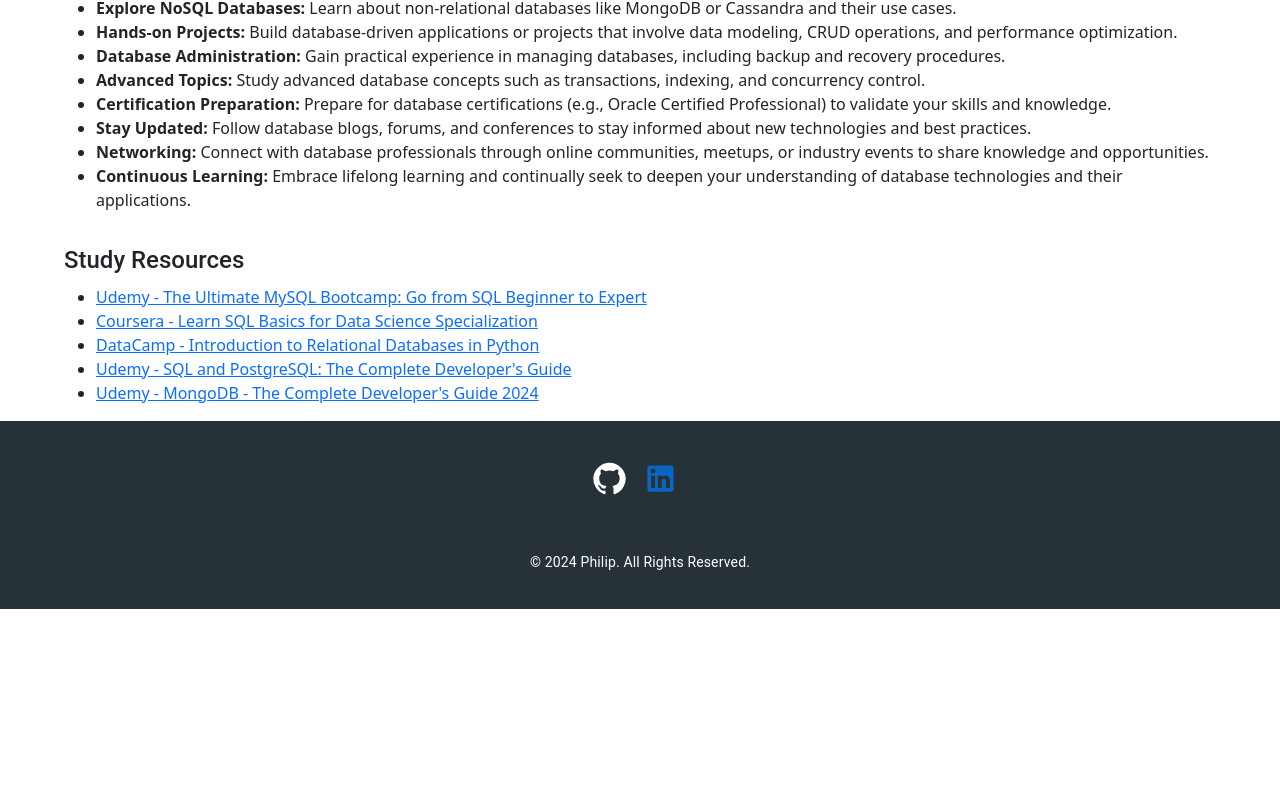
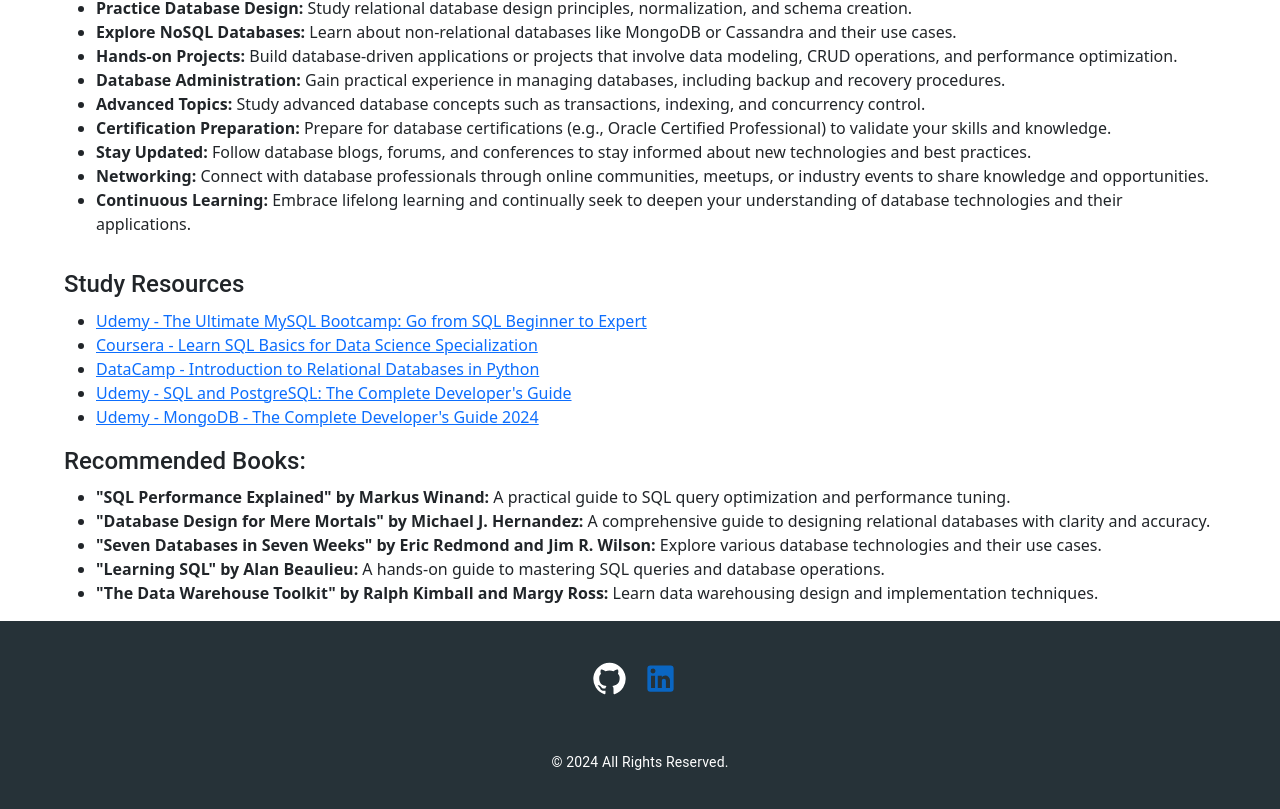
Before and after one commit to PythonShinobi/developer-path, a React (Create React App) app in the folder client/: page /database-developer in a window 1280 px wide. Shown: the part 1792-2601 px from the top of the page. Before the commit the page ends 2401 px from the top, so only its background shows below. Built offline with nearby package versions, Linux system fonts and the light colour scheme.

Commit message:
Update recommended books section.

```diff
--- a/client/src/api-developer/Api.jsx
+++ b/client/src/api-developer/Api.jsx
@@ -197,6 +197,17 @@
             <li><a href="https://swagger.io/" target="_blank" rel="noopener noreferrer">Swagger Documentation</a></li>
             <li><a href="https://restfulapi.net/" target="_blank" rel="noopener noreferrer">RESTful API Design - Best Practices and Guidelines</a></li>
           </ul>
+
+          <Typography variant="h5" gutterBottom style={{ fontWeight: 530 }}>
+            Recommended Books:
+          </Typography>
+          <ul>
+            <li><strong>"RESTful API Design" by Matthias Biehl:</strong> A practical guide to designing RESTful APIs with best practices and case studies.</li>
+            <li><strong>"Designing Evolvable Web APIs with ASP.NET" by Glenn Block, et al.:</strong> Explore ASP.NET and RESTful API design patterns for building scalable APIs.</li>
+            <li><strong>"REST API Design Rulebook" by Mark Masse:</strong> Learn design principles and best practices for designing RESTful APIs.</li>
+            <li><strong>"GraphQL: The Definitive Guide" by Eve Porcello and Alex Banks:</strong> Comprehensive guide to GraphQL API development and implementation.</li>
+            <li><strong>"APIs: A Strategy Guide" by Daniel Jacobson, Greg Brail, and Dan Woods:</strong> Understand API strategy, design, and implementation for building successful APIs.</li>
+          </ul>
         </Box>
 
         {/* Back to Top Button */}
--- a/client/src/backend-developer/Backend.jsx
+++ b/client/src/backend-developer/Backend.jsx
@@ -191,13 +191,14 @@
             <li><a href="https://www.udemy.com/course/the-complete-web-development-bootcamp/" target="_blank" rel="noopener noreferrer">Udemy - The Complete 2024 Web Development Bootcamp</a> - Learn to build APIs using Node.js and Express.js.</li>
             <li><a href="https://www.udemy.com/course/nodejs-express-mongodb-bootcamp/" target="_blank" rel="noopener noreferrer">Udemy - Node.js, Express, MongoDB & More: The Complete Bootcamp</a> - Dive into MongoDB and NoSQL database management.</li>
           </ul>
-          <Typography variant="body1" paragraph>
+
+          <Typography variant="h5" gutterBottom style={{ fontWeight: 530 }}>
             Recommended Books:
           </Typography>
           <ul>
-            <li>"Node.js Design Patterns" by Mario Casciaro - Explore advanced design patterns for Node.js applications.</li>
-            <li>"MongoDB: The Definitive Guide" by Kristina Chodorow - Comprehensive guide to MongoDB database management.</li>
-            <li>"Clean Code: A Handbook of Agile Software Craftsmanship" by Robert C. Martin - Learn best practices for writing clean and maintainable code.</li>
+            <li><strong>"Node.js Design Patterns" by Mario Casciar</strong> - Explore advanced design patterns for Node.js applications.</li>
+            <li><strong>"MongoDB: The Definitive Guide" by Kristina Chodoro</strong> - Comprehensive guide to MongoDB database management.</li>
+            <li><strong>"Clean Code: A Handbook of Agile Software Craftsmanship" by Robert C. Marti</strong> - Learn best practices for writing clean and maintainable code.</li>
           </ul>
         </Box>
 
--- a/client/src/data-scientist/DataScientist.jsx
+++ b/client/src/data-scientist/DataScientist.jsx
@@ -187,13 +187,14 @@
             <li><a href="https://www.udemy.com/course/the-data-science-course-complete-data-science-bootcamp/" target="_blank" rel="noopener noreferrer">Udemy - The Data Science Course: Complete Data Science Bootcamp 2024</a> - Complete Data Science Training: Math, Statistics, Python, Advanced Statistics in Python, Machine and Deep Learning.</li>
             <li><a href="https://www.coursera.org/specializations/jhu-data-science" target="_blank" rel="noopener noreferrer">Coursera - Data Science Specialization by Johns Hopkins University</a> - Comprehensive course covering data science fundamentals and tools.</li>
           </ul>
-          <Typography variant="body1" paragraph>
+
+          <Typography variant="h5" gutterBottom style={{ fontWeight: 530 }}>
             Recommended Books:
           </Typography>
           <ul>
-            <li>"Hands-On Machine Learning with Scikit-Learn, Keras, and TensorFlow" by Aurélien Géron - Practical guide to machine learning with Python.</li>
-            <li>"Data Science for Business" by Foster Provost and Tom Fawcett - Learn how to use data science for making strategic decisions in business.</li>
-            <li>"Python Data Science Handbook" by Jake VanderPlas - Comprehensive introduction to data science tools and techniques using Python.</li>
+            <li><strong>"Hands-On Machine Learning with Scikit-Learn, Keras, and TensorFlow" by Aurélien Géron</strong> - Practical guide to machine learning with Python.</li>
+            <li><strong>"Data Science for Business" by Foster Provost and Tom Fawcett</strong> - Learn how to use data science for making strategic decisions in business.</li>
+            <li><strong>"Python Data Science Handbook" by Jake VanderPlas</strong> - Comprehensive introduction to data science tools and techniques using Python.</li>
           </ul>
         </Box>
 
--- a/client/src/database-developer/Database.jsx
+++ b/client/src/database-developer/Database.jsx
@@ -152,6 +152,7 @@
           <ul>
             <li>Master SQL and database management fundamentals.</li>
             <li>Learn database design principles and normalization techniques.</li>
+            <li>Consider specializing in areas like data warehousing or database security.</li>
             <li>Gain hands-on experience with a variety of database systems (relational and NoSQL).</li>
             <li>Understand ETL processes and data integration techniques.</li>
             <li>Practice optimizing queries and database performance.</li>
@@ -195,6 +196,17 @@
             <li><a href="https://www.udemy.com/course/sql-and-postgresql/" target="_blank" rel="noopener noreferrer">Udemy - SQL and PostgreSQL: The Complete Developer's Guide</a></li>
             <li><a href="https://www.udemy.com/course/mongodb-the-complete-developers-guide/" target="_blank" rel="noopener noreferrer">Udemy - MongoDB - The Complete Developer's Guide 2024</a></li>
           </ul>
+
+          <Typography variant="h5" gutterBottom style={{ fontWeight: 530 }}>
+            Recommended Books:
+          </Typography>
+          <ul>
+            <li><strong>"SQL Performance Explained" by Markus Winand:</strong> A practical guide to SQL query optimization and performance tuning.</li>
+            <li><strong>"Database Design for Mere Mortals" by Michael J. Hernandez:</strong> A comprehensive guide to designing relational databases with clarity and accuracy.</li>
+            <li><strong>"Seven Databases in Seven Weeks" by Eric Redmond and Jim R. Wilson:</strong> Explore various database technologies and their use cases.</li>
+            <li><strong>"Learning SQL" by Alan Beaulieu:</strong> A hands-on guide to mastering SQL queries and database operations.</li>
+            <li><strong>"The Data Warehouse Toolkit" by Ralph Kimball and Margy Ross:</strong> Learn data warehousing design and implementation techniques.</li>
+          </ul>
         </Box>
 
         {/* Back to Top Button */}
--- a/client/src/footer/Footer.jsx
+++ b/client/src/footer/Footer.jsx
@@ -22,7 +22,7 @@
         </Grid>
         <Box mt={4} textAlign="center">
           <Typography variant="body2" gutterBottom>
-            © {new Date().getFullYear()} Philip. All Rights Reserved.
+            © {new Date().getFullYear()} All Rights Reserved.
           </Typography>
         </Box>
       </Container>
--- a/client/src/frontend-developer/Frontend.jsx
+++ b/client/src/frontend-developer/Frontend.jsx
@@ -190,13 +190,14 @@
             <li><a href="http://udemy.com/course/the-complete-web-development-bootcamp/" target="_blank" rel="noopener noreferrer">Udemy - The Complete Web Development Bootcamp</a> - Comprehensive course covering web development fundamentals.</li>
             <li><a href="https://www.udemy.com/course/100-days-of-code/" target="_blank" rel="noopener noreferrer">Udemy - 100 Days of Code: The Complete Python Pro Bootcamp</a> - Master Python by building 100 projects in 100 days. Learn data science, automation, build websites, games and apps!</li>
           </ul>
-          <Typography variant="body1" paragraph>
+
+          <Typography variant="h5" gutterBottom style={{ fontWeight: 530 }}>
             Recommended Books:
           </Typography>
           <ul>
-            <li>"Eloquent JavaScript" by Marijn Haverbeke - A great resource for mastering JavaScript concepts.</li>
-            <li>"React Design Patterns and Best Practices" by Michele Bertoli - Learn advanced React patterns and best practices.</li>
-            <li>"CSS Secrets: Better Solutions to Everyday Web Design Problems" by Lea Verou - Explore advanced CSS techniques and solutions.</li>
+            <li><strong>"Eloquent JavaScript" by Marijn Haverbeke</strong> - A great resource for mastering JavaScript concepts.</li>
+            <li><strong>"React Design Patterns and Best Practices" by Michele Bertoli</strong> - Learn advanced React patterns and best practices.</li>
+            <li><strong>"CSS Secrets: Better Solutions to Everyday Web Design Problems" by Lea Verou</strong> - Explore advanced CSS techniques and solutions.</li>
           </ul>
         </Box>
 
```
